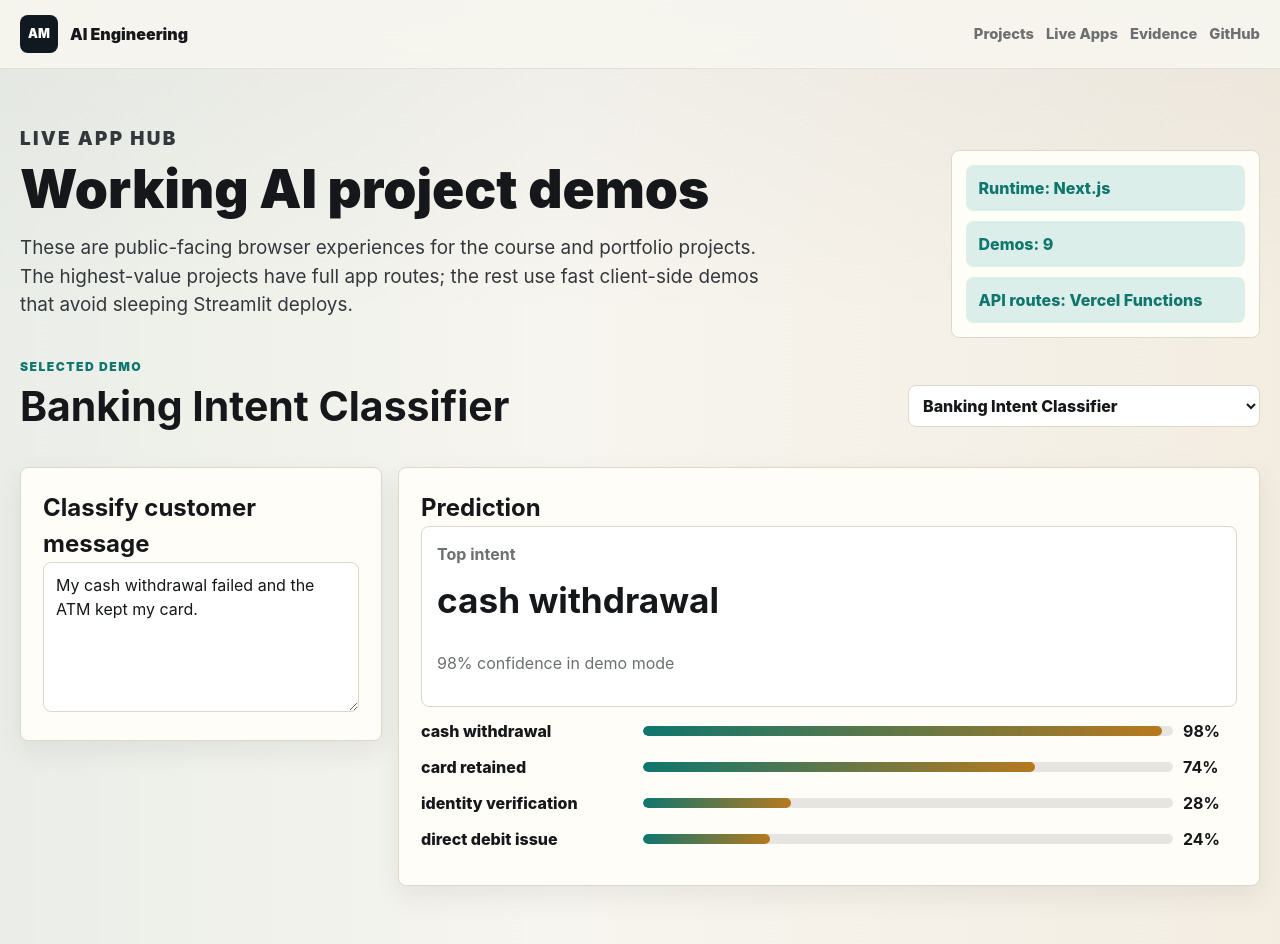
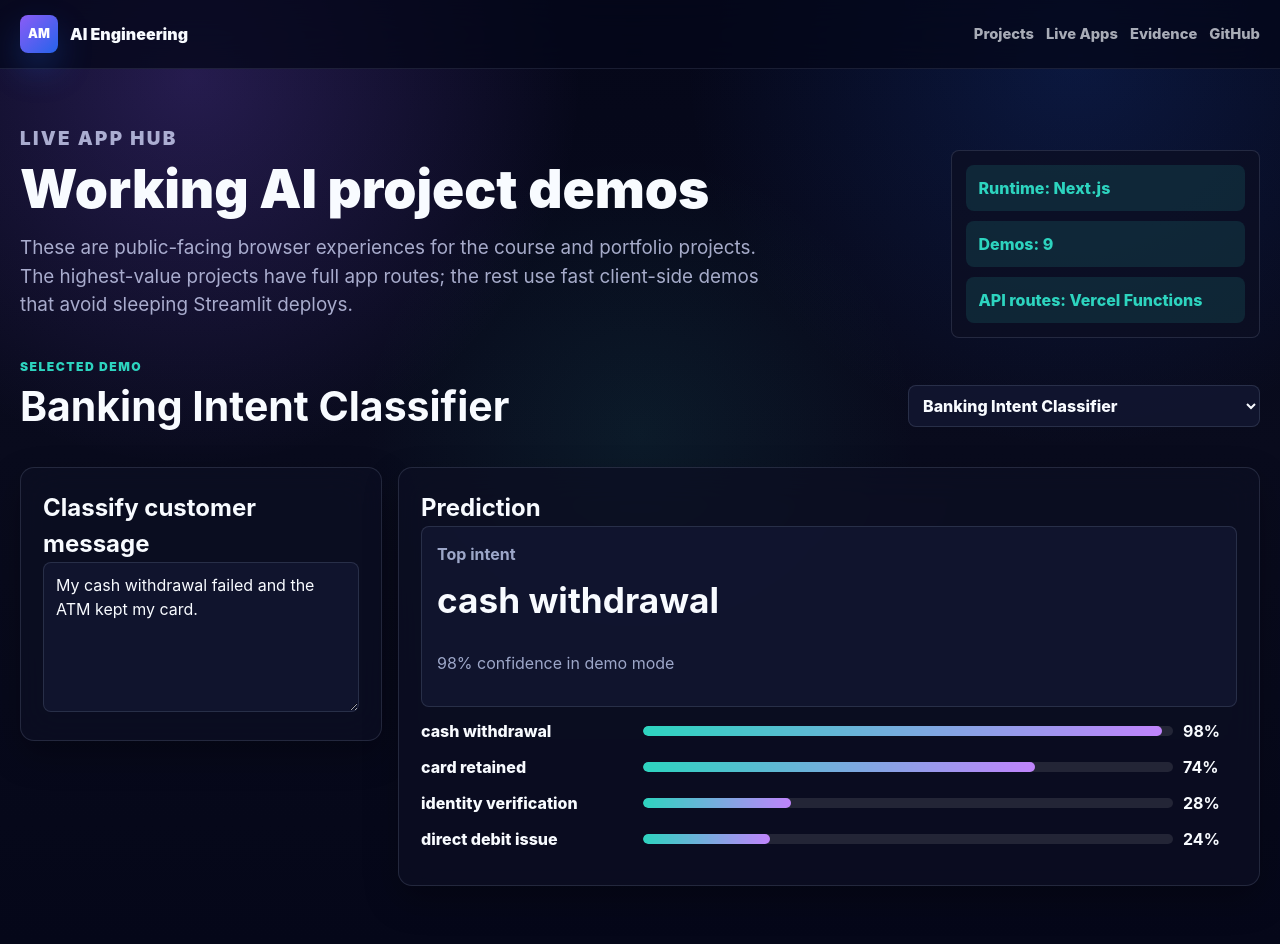
Before and after one commit to AshtonMedina22/my-projects, a Next.js app: page /live in a window 1280 px wide. Built offline with nearby package versions, Linux system fonts and the light colour scheme.

Commit message:
Elevate portfolio visual system

```diff
--- a/app/globals.css
+++ b/app/globals.css
@@ -1,20 +1,22 @@
 :root {
-  --bg: #f7f5ef;
-  --surface: #fffdf7;
-  --surface-raised: #ffffff;
-  --ink: #15171a;
-  --ink-soft: #34383d;
-  --muted: #6c706f;
-  --line: #ded8cb;
-  --line-strong: #c8c0b2;
-  --navy: #101820;
-  --green: #0f766e;
-  --green-soft: #dceee9;
-  --blue: #255f85;
-  --amber: #b7791f;
-  --red: #b45353;
-  --shadow: 0 22px 54px rgba(21, 23, 26, 0.12);
-  --shadow-soft: 0 10px 28px rgba(21, 23, 26, 0.07);
+  --bg: #050719;
+  --surface: rgba(12, 15, 35, 0.76);
+  --surface-raised: rgba(18, 22, 48, 0.88);
+  --ink: #f8fbff;
+  --ink-soft: #d8ddff;
+  --muted: #9da7c9;
+  --line: rgba(157, 167, 201, 0.18);
+  --line-strong: rgba(157, 167, 201, 0.32);
+  --navy: #060817;
+  --green: #2dd4bf;
+  --green-soft: rgba(45, 212, 191, 0.12);
+  --blue: #60a5fa;
+  --amber: #c084fc;
+  --red: #fb7185;
+  --purple: #8b5cf6;
+  --pink: #ec4899;
+  --shadow: 0 28px 80px rgba(0, 0, 0, 0.42);
+  --shadow-soft: 0 14px 34px rgba(0, 0, 0, 0.28);
 }
 
 * {
@@ -28,8 +30,10 @@ html {
 body {
   margin: 0;
   background:
-    linear-gradient(180deg, rgba(16, 24, 32, 0.035), transparent 320px),
-    linear-gradient(90deg, rgba(15, 118, 110, 0.055), transparent 44%, rgba(183, 121, 31, 0.065)),
+    radial-gradient(circle at 15% 8%, rgba(139, 92, 246, 0.24), transparent 28%),
+    radial-gradient(circle at 84% 6%, rgba(37, 99, 235, 0.18), transparent 28%),
+    radial-gradient(circle at 50% 46%, rgba(45, 212, 191, 0.08), transparent 34%),
+    linear-gradient(180deg, #050719, #090b1d 48%, #050719),
     var(--bg);
   color: var(--ink);
   font-family:
@@ -75,8 +79,8 @@ p {
   position: sticky;
   top: 0;
   z-index: 20;
-  border-bottom: 1px solid rgba(21, 23, 26, 0.09);
-  background: rgba(247, 245, 239, 0.9);
+  border-bottom: 1px solid rgba(157, 167, 201, 0.14);
+  background: rgba(5, 7, 25, 0.76);
   backdrop-filter: blur(18px);
 }
 
@@ -122,13 +126,14 @@ p {
   width: 38px;
   height: 38px;
   border-radius: 8px;
-  background: var(--navy);
+  background: linear-gradient(135deg, var(--purple), #2563eb);
   color: white;
   font-size: 0.78rem;
+  box-shadow: 0 16px 34px rgba(37, 99, 235, 0.28);
 }
 
 .nav-links a {
-  color: var(--muted);
+  color: rgba(248, 251, 255, 0.68);
   font-size: 0.92rem;
   font-weight: 800;
 }
@@ -147,12 +152,12 @@ p {
 }
 
 .portfolio-hero {
-  min-height: auto;
+  min-height: calc(100vh - 68px);
   display: grid;
   grid-template-columns: minmax(0, 1.05fr) minmax(340px, 0.72fr);
   gap: 46px;
   align-items: center;
-  padding: 78px 0 58px;
+  padding: 78px 0 46px;
 }
 
 .eyebrow {
@@ -164,6 +169,15 @@ p {
   text-transform: uppercase;
 }
 
+.glow-pill {
+  width: fit-content;
+  padding: 7px 11px;
+  border: 1px solid rgba(45, 212, 191, 0.22);
+  border-radius: 999px;
+  background: rgba(45, 212, 191, 0.08);
+  box-shadow: 0 0 40px rgba(45, 212, 191, 0.12);
+}
+
 .portfolio-hero h1,
 .project-detail-hero h1,
 .app-header h1 {
@@ -177,7 +191,7 @@ p {
 .app-header p,
 .project-detail-hero p {
   max-width: 760px;
-  color: var(--ink-soft);
+  color: rgba(216, 221, 255, 0.76);
   font-size: clamp(1rem, 1.6vw, 1.18rem);
 }
 
@@ -197,14 +211,16 @@ p {
 
 .button.primary,
 .card-actions a:first-child {
-  background: var(--navy);
+  border-color: rgba(96, 165, 250, 0.3);
+  background: linear-gradient(135deg, #2563eb, #8b5cf6);
   color: white;
+  box-shadow: 0 16px 34px rgba(37, 99, 235, 0.22);
 }
 
 .button.secondary,
 .card-actions a {
-  border-color: var(--line);
-  background: var(--surface-raised);
+  border-color: rgba(157, 167, 201, 0.24);
+  background: rgba(248, 251, 255, 0.06);
   color: var(--ink);
 }
 
@@ -220,7 +236,7 @@ p {
   font-weight: 900;
 }
 
-.hero-command-center,
+.hero-product-preview,
 .trip-control-panel,
 .trip-main-panel,
 .trip-trace-panel,
@@ -232,20 +248,155 @@ p {
 .case-metrics,
 .sources-list {
   border: 1px solid var(--line);
-  border-radius: 8px;
+  border-radius: 14px;
   background: var(--surface);
   box-shadow: var(--shadow-soft);
-}
-
-.hero-command-center {
-  display: grid;
-  gap: 14px;
-  padding: 16px;
+  backdrop-filter: blur(18px);
+}
+
+.hero-product-preview {
+  overflow: hidden;
+  display: grid;
+  align-self: center;
+  min-height: 560px;
   background:
-    linear-gradient(145deg, rgba(15, 118, 110, 0.16), rgba(183, 121, 31, 0.1) 42%, transparent),
+    radial-gradient(circle at 70% 12%, rgba(139, 92, 246, 0.42), transparent 28%),
+    radial-gradient(circle at 18% 78%, rgba(37, 99, 235, 0.28), transparent 28%),
     var(--navy);
   color: white;
   box-shadow: var(--shadow);
+}
+
+.preview-topbar {
+  display: flex;
+  align-items: center;
+  gap: 7px;
+  min-height: 44px;
+  padding: 0 14px;
+  border-bottom: 1px solid rgba(248, 251, 255, 0.1);
+  background: rgba(255, 255, 255, 0.04);
+}
+
+.preview-topbar span {
+  width: 9px;
+  height: 9px;
+  border-radius: 999px;
+  background: rgba(248, 251, 255, 0.38);
+}
+
+.preview-topbar span:first-child {
+  background: #fb7185;
+}
+
+.preview-topbar span:nth-child(2) {
+  background: #fbbf24;
+}
+
+.preview-topbar span:nth-child(3) {
+  background: #34d399;
+}
+
+.preview-topbar strong {
+  margin-left: auto;
+  color: rgba(248, 251, 255, 0.56);
+  font-size: 0.74rem;
+  letter-spacing: 0.08em;
+  text-transform: uppercase;
+}
+
+.preview-body {
+  display: grid;
+  grid-template-columns: 154px minmax(0, 1fr);
+  min-height: 516px;
+}
+
+.preview-sidebar {
+  display: grid;
+  align-content: start;
+  gap: 8px;
+  padding: 16px 12px;
+  border-right: 1px solid rgba(248, 251, 255, 0.1);
+  background: rgba(0, 0, 0, 0.22);
+}
+
+.preview-logo,
+.preview-sidebar a,
+.preview-terminal {
+  display: flex;
+  align-items: center;
+  gap: 8px;
+}
+
+.preview-logo {
+  margin-bottom: 8px;
+  color: white;
+  font-weight: 950;
+}
+
+.preview-logo svg {
+  color: #93c5fd;
+}
+
+.preview-sidebar a {
+  min-height: 38px;
+  padding: 0 9px;
+  border-radius: 8px;
+  color: rgba(248, 251, 255, 0.72);
+  font-size: 0.78rem;
+  font-weight: 780;
+  text-decoration: none;
+}
+
+.preview-sidebar a:hover {
+  background: rgba(96, 165, 250, 0.14);
+  color: white;
+}
+
+.preview-canvas {
+  display: grid;
+  align-content: start;
+  gap: 14px;
+  padding: 18px;
+}
+
+.preview-status {
+  display: flex;
+  align-items: center;
+  justify-content: space-between;
+  min-height: 58px;
+  padding: 0 14px;
+  border: 1px solid rgba(248, 251, 255, 0.1);
+  border-radius: 10px;
+  background: linear-gradient(135deg, rgba(45, 212, 191, 0.12), rgba(139, 92, 246, 0.1));
+}
+
+.preview-status span {
+  color: rgba(248, 251, 255, 0.6);
+  font-size: 0.78rem;
+  font-weight: 900;
+  text-transform: uppercase;
+}
+
+.preview-status strong {
+  color: #34d399;
+}
+
+.preview-grid {
+  display: grid;
+  grid-template-columns: repeat(2, minmax(0, 1fr));
+  gap: 10px;
+}
+
+.preview-terminal {
+  min-height: 46px;
+  margin-top: 6px;
+  padding: 0 13px;
+  border: 1px solid rgba(45, 212, 191, 0.18);
+  border-radius: 10px;
+  background: rgba(0, 0, 0, 0.28);
+  color: rgba(216, 221, 255, 0.78);
+  font-family: ui-monospace, SFMono-Regular, Menlo, Monaco, Consolas, monospace;
+  font-size: 0.78rem;
 }
 
 .command-header,
@@ -287,8 +438,9 @@ p {
   min-height: 118px;
   padding: 16px;
   border: 1px solid rgba(255, 255, 255, 0.12);
-  border-radius: 8px;
-  background: rgba(255, 255, 255, 0.07);
+  border-radius: 10px;
+  background: rgba(255, 255, 255, 0.075);
+  box-shadow: inset 0 1px 0 rgba(255, 255, 255, 0.08);
 }
 
 .signal-card strong {
@@ -325,6 +477,35 @@ p {
 
 .section {
   padding: 66px 0;
+}
+
+.stack-marquee {
+  width: min(100%, 100vw);
+  overflow: hidden;
+  border-top: 1px solid rgba(157, 167, 201, 0.14);
+  border-bottom: 1px solid rgba(157, 167, 201, 0.14);
+  background: rgba(248, 251, 255, 0.035);
+  mask-image: linear-gradient(90deg, transparent, black 8%, black 92%, transparent);
+}
+
+.stack-marquee div {
+  display: inline-flex;
+  gap: 12px;
+  min-width: max-content;
+  padding: 16px 0;
+  animation: portfolio-marquee 30s linear infinite;
+}
+
+.stack-marquee span {
+  min-width: max-content;
+  padding: 9px 13px;
+  border: 1px solid rgba(157, 167, 201, 0.16);
+  border-radius: 999px;
+  background: rgba(5, 7, 25, 0.64);
+  color: rgba(248, 251, 255, 0.78);
+  font-size: 0.84rem;
+  font-weight: 900;
+  letter-spacing: 0.02em;
 }
 
 .section-heading,
@@ -353,11 +534,31 @@ p {
 }
 
 .project-card {
+  position: relative;
   overflow: hidden;
   border: 1px solid var(--line);
-  border-radius: 8px;
+  border-radius: 14px;
   background: var(--surface);
   box-shadow: var(--shadow-soft);
+  transition:
+    transform 180ms ease,
+    border-color 180ms ease,
+    box-shadow 180ms ease;
+}
+
+.project-card:hover {
+  transform: translateY(-4px);
+  border-color: rgba(96, 165, 250, 0.36);
+  box-shadow: 0 26px 70px rgba(0, 0, 0, 0.36);
+}
+
+.project-card::before {
+  content: "";
+  position: absolute;
+  inset: 0;
+  pointer-events: none;
+  background: linear-gradient(135deg, rgba(255, 255, 255, 0.11), transparent 38%);
+  opacity: 0.7;
 }
 
 .project-card.featured {
@@ -365,6 +566,7 @@ p {
 }
 
 .project-visual {
+  position: relative;
   display: grid;
   min-height: 190px;
   align-content: end;
@@ -376,6 +578,25 @@ p {
   color: white;
 }
 
+.project-visual::before {
+  content: "";
+  position: absolute;
+  inset: 16px;
+  border: 1px solid rgba(255, 255, 255, 0.12);
+  border-radius: 12px;
+  background:
+    linear-gradient(rgba(255, 255, 255, 0.08) 1px, transparent 1px),
+    linear-gradient(90deg, rgba(255, 255, 255, 0.08) 1px, transparent 1px);
+  background-size: 28px 28px;
+  opacity: 0.45;
+}
+
+.project-visual span,
+.project-visual strong {
+  position: relative;
+  z-index: 1;
+}
+
 .project-card.featured .project-visual {
   min-height: 280px;
 }
@@ -396,21 +617,29 @@ p {
 
 .visual-trip-planner-ai-agent,
 .visual-rag-search-assistant {
-  background: linear-gradient(135deg, rgba(15, 118, 110, 0.95), rgba(16, 24, 32, 0.98));
+  background:
+    radial-gradient(circle at 78% 20%, rgba(45, 212, 191, 0.34), transparent 26%),
+    linear-gradient(135deg, rgba(15, 118, 110, 0.95), rgba(6, 8, 23, 0.98));
 }
 
 .visual-training-manual-creator,
 .visual-sequential-quiz-generator {
-  background: linear-gradient(135deg, rgba(183, 121, 31, 0.92), rgba(16, 24, 32, 0.98));
+  background:
+    radial-gradient(circle at 78% 20%, rgba(192, 132, 252, 0.36), transparent 26%),
+    linear-gradient(135deg, rgba(124, 58, 237, 0.86), rgba(6, 8, 23, 0.98));
 }
 
 .visual-image-classification-dashboard,
 .visual-neural-network-architectures {
-  background: linear-gradient(135deg, rgba(37, 95, 133, 0.95), rgba(15, 118, 110, 0.86));
+  background:
+    radial-gradient(circle at 76% 18%, rgba(96, 165, 250, 0.38), transparent 28%),
+    linear-gradient(135deg, rgba(37, 99, 235, 0.9), rgba(15, 118, 110, 0.76));
 }
 
 .visual-frankenstein-finetuning {
-  background: linear-gradient(135deg, rgba(180, 83, 83, 0.92), rgba(16, 24, 32, 0.98));
+  background:
+    radial-gradient(circle at 72% 20%, rgba(251, 113, 133, 0.36), transparent 28%),
+    linear-gradient(135deg, rgba(190, 18, 60, 0.82), rgba(6, 8, 23, 0.98));
 }
 
 .visual-magic-8-ball-ai {
@@ -456,7 +685,7 @@ p {
   padding: 12px;
   border: 1px solid var(--line);
   border-radius: 8px;
-  background: rgba(255, 255, 255, 0.56);
+  background: rgba(248, 251, 255, 0.055);
 }
 
 dt,
@@ -494,6 +723,10 @@ dd,
   gap: 12px;
 }
 
+.proof-grid {
+  grid-template-columns: repeat(2, minmax(0, 1fr));
+}
+
 .evidence-item {
   display: grid;
   grid-template-columns: 44px 1fr;
@@ -501,7 +734,7 @@ dd,
   align-items: start;
   padding: 17px;
   border: 1px solid var(--line);
-  border-radius: 8px;
+  border-radius: 12px;
   background: var(--surface-raised);
 }
 
@@ -529,8 +762,12 @@ dd,
   gap: 28px;
   margin-bottom: 58px;
   padding: 30px;
-  border-radius: 8px;
-  background: var(--navy);
+  border: 1px solid rgba(96, 165, 250, 0.2);
+  border-radius: 16px;
+  background:
+    radial-gradient(circle at 86% 12%, rgba(139, 92, 246, 0.3), transparent 30%),
+    linear-gradient(135deg, rgba(37, 99, 235, 0.16), rgba(5, 7, 25, 0.96)),
+    var(--navy);
   color: white;
 }
 
@@ -757,7 +994,7 @@ dd,
   height: 10px;
   overflow: hidden;
   border-radius: 999px;
-  background: rgba(16, 24, 32, 0.1);
+  background: rgba(248, 251, 255, 0.1);
 }
 
 .confidence-row i {
@@ -869,7 +1106,7 @@ dd,
   padding: 12px;
   border: 1px solid var(--line);
   border-radius: 8px;
-  background: rgba(255, 255, 255, 0.5);
+  background: rgba(248, 251, 255, 0.045);
 }
 
 .form-grid-two {
@@ -921,7 +1158,7 @@ dd,
 .interest-grid label:has(input:checked)::before {
   border-color: var(--green);
   background: var(--green);
-  box-shadow: inset 0 0 0 3px white;
+  box-shadow: inset 0 0 0 3px #050719;
 }
 
 .trip-main-panel {
@@ -1631,6 +1868,16 @@ dd,
   }
 }
 
+@keyframes portfolio-marquee {
+  from {
+    transform: translateX(0);
+  }
+
+  to {
+    transform: translateX(-100%);
+  }
+}
+
 @media (max-width: 1120px) {
   .portfolio-hero,
   .portfolio-band,
@@ -1652,6 +1899,10 @@ dd,
     grid-template-columns: repeat(2, minmax(0, 1fr));
   }
 
+  .proof-grid {
+    grid-template-columns: 1fr;
+  }
+
   .trip-trace-panel,
   .manual-preview,
   .magic-oracle-panel {
@@ -1684,8 +1935,23 @@ dd,
   .trip-block-grid,
   .project-stats,
   .signal-grid,
+  .preview-body,
+  .preview-grid,
   .form-grid-two {
     grid-template-columns: 1fr;
+  }
+
+  .hero-product-preview {
+    min-height: auto;
+  }
+
+  .preview-body {
+    min-height: auto;
+  }
+
+  .preview-sidebar {
+    border-right: 0;
+    border-bottom: 1px solid rgba(248, 251, 255, 0.1);
   }
 
   .portfolio-hero,
--- a/eslint.config.mjs
+++ b/eslint.config.mjs
@@ -5,6 +5,7 @@ const config = [
   {
     ignores: [
       "node_modules/**",
+      ".tmp-*/**",
       "**/*.ipynb_checkpoints/**",
       "nn-architectures-project1/solutions.html",
       "nn-architectures-project2/solutions.html",
```
Also changed, not shown: app/page.tsx (+59 -25 lines), 2 other files (tests, documents, lock files or other folders).
